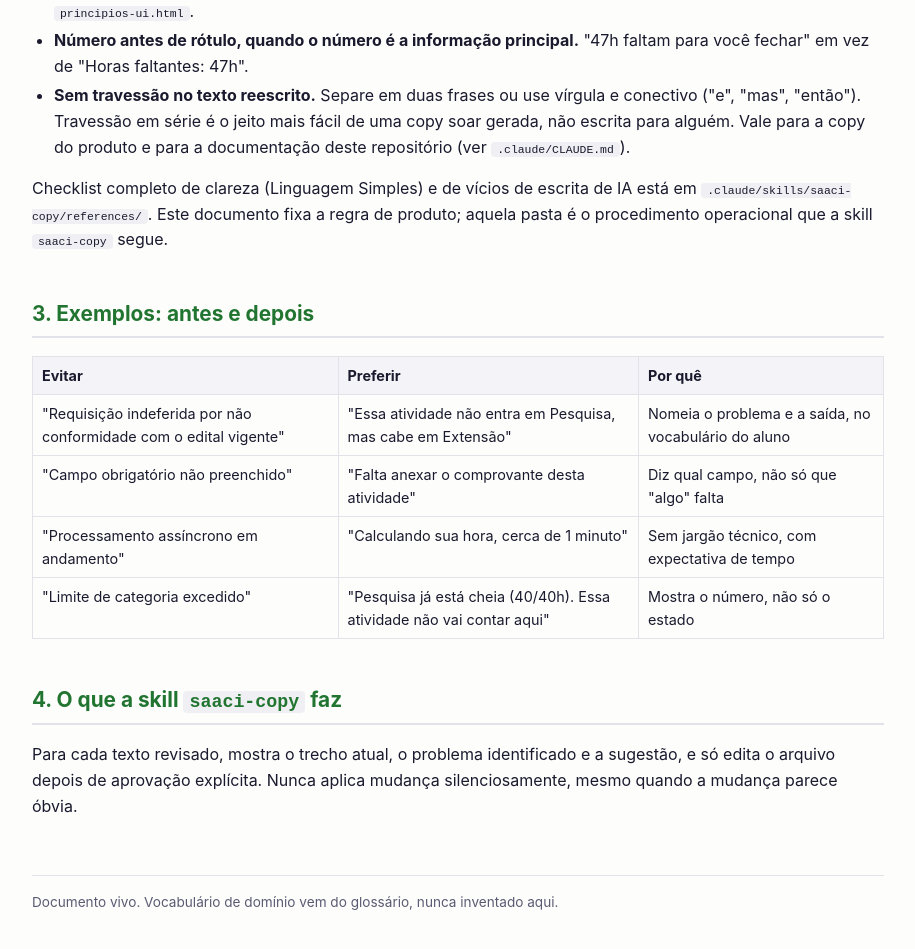
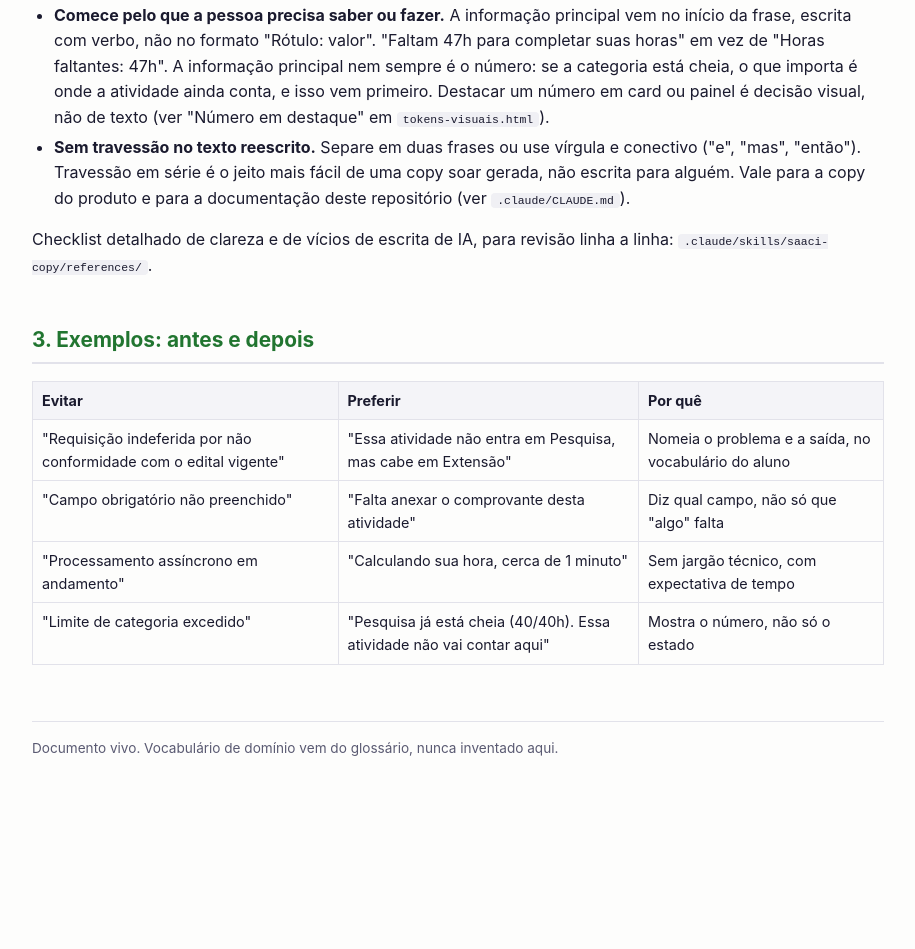
Before and after one commit to JardelBrasiliano/SAACI-produto, a website: page documentacao/design-system/escrita-de-interface.html in a window 1280 px wide. Shown: the part 867-1816 px from the top of the page, without its empty margins (182-1097 px from the left). After the commit the page ends 1722 px from the top, so only its background shows below. Drawn offline with Linux system fonts and the light colour scheme.

Commit message:
docs: revisão inicial do arquivo

```diff
--- a/documentacao/design-system/escrita-de-interface.html
+++ b/documentacao/design-system/escrita-de-interface.html
@@ -11,7 +11,7 @@
 <nav class="crumbs"><a href="../../index.html">SAACI</a> › <a href="../README.md">Documentação</a> › Design System</nav>
 <h1>SAACI — Escrita de Interface</h1>
 <div class="subtitle">Como o produto fala com o aluno</div>
-<div class="atualizado">Última atualização: 21/09/2026</div>
+<div class="atualizado">Última atualização: 11/10/2026</div>
 <nav class="siblings">
   <a href="principios-ui.html">Princípios de UI</a>
   <span class="atual">Escrita de Interface</span>
@@ -24,8 +24,7 @@
 <strong>Fonte de verdade para:</strong> regras de escrita aplicadas a texto de interface
 (botão, mensagem, rótulo, erro). Tom de voz de marca está em
 <code>../marca/identidade-marca.html</code>. Vocabulário de domínio está em
-<code>../../.claude/references/glossario.md</code>. A skill <code>saaci-copy</code> aplica
-este documento e nunca edita texto sem aprovação explícita.
+<code>../../.claude/references/glossario.md</code>.
 </div>
 
 <h2>1. Técnica: Linguagem Simples</h2>
@@ -47,17 +46,20 @@ deve ser anexado".</li>
 técnico exista no RF15/RNF21: ele fica em <code>requisitos.html</code>, não na tela.</li>
 <li><strong>Erro sempre com próximo passo.</strong> Nunca "operação falhou" sem dizer o que
 fazer. Ver Princípio 4 em <code>principios-ui.html</code>.</li>
-<li><strong>Número antes de rótulo, quando o número é a informação principal.</strong>
-"47h faltam para você fechar" em vez de "Horas faltantes: 47h".</li>
+<li><strong>Comece pelo que a pessoa precisa saber ou fazer.</strong> A informação principal
+vem no início da frase, escrita com verbo, não no formato "Rótulo: valor". "Faltam 47h para
+completar suas horas" em vez de "Horas faltantes: 47h". A informação principal nem sempre é o
+número: se a categoria está cheia, o que importa é onde a atividade ainda conta, e isso vem
+primeiro. Destacar um número em card ou painel é decisão visual, não de texto (ver "Número
+em destaque" em <code>tokens-visuais.html</code>).</li>
 <li><strong>Sem travessão no texto reescrito.</strong> Separe em duas frases ou use vírgula e
 conectivo ("e", "mas", "então"). Travessão em série é o jeito mais fácil de uma copy soar
 gerada, não escrita para alguém. Vale para a copy do produto e para a documentação deste
 repositório (ver <code>.claude/CLAUDE.md</code>).</li>
 </ul>
 
-<p>Checklist completo de clareza (Linguagem Simples) e de vícios de escrita de IA está em
-<code>.claude/skills/saaci-copy/references/</code>. Este documento fixa a regra de produto;
-aquela pasta é o procedimento operacional que a skill <code>saaci-copy</code> segue.</p>
+<p>Checklist detalhado de clareza e de vícios de escrita de IA, para revisão linha a linha:
+<code>.claude/skills/saaci-copy/references/</code>.</p>
 
 <h2>3. Exemplos: antes e depois</h2>
 <table>
@@ -68,13 +70,6 @@ aquela pasta é o procedimento operacional que a skill <code>saaci-copy</code> s
 <tr><td>"Limite de categoria excedido"</td><td>"Pesquisa já está cheia (40/40h). Essa atividade não vai contar aqui"</td><td>Mostra o número, não só o estado</td></tr>
 </table>
 
-<h2>4. O que a skill <code>saaci-copy</code> faz</h2>
-<p>
-Para cada texto revisado, mostra o trecho atual, o problema identificado e a sugestão, e só
-edita o arquivo depois de aprovação explícita. Nunca aplica mudança silenciosamente, mesmo
-quando a mudança parece óbvia.
-</p>
-
 <div class="meta">Documento vivo. Vocabulário de domínio vem do glossário, nunca inventado aqui.</div>
 
 </body>
```
Also changed, not shown: .claude/skills/saaci-copy/SKILL.md, .claude/skills/saaci-copy/references/exemplos-saaci.md.
